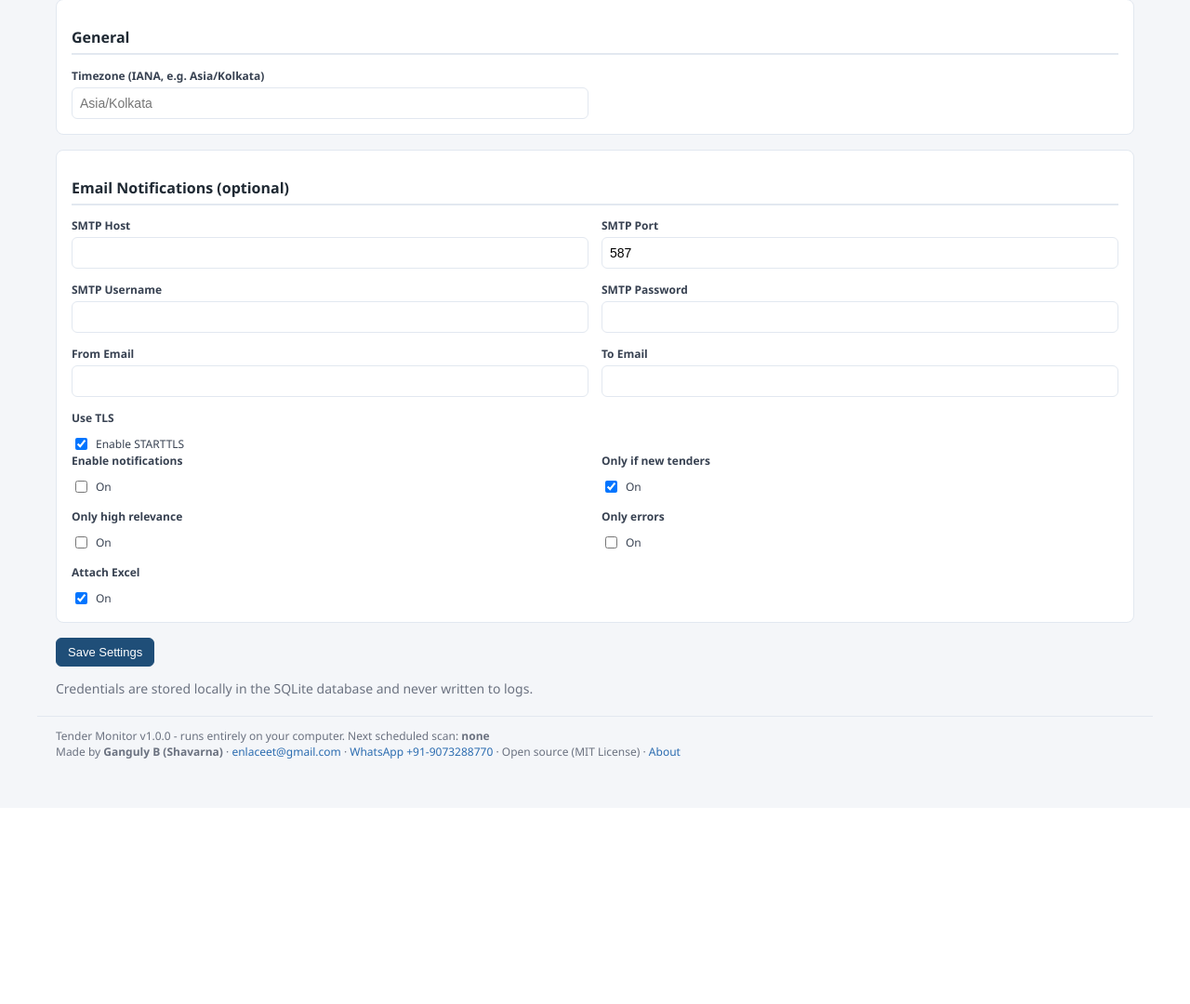
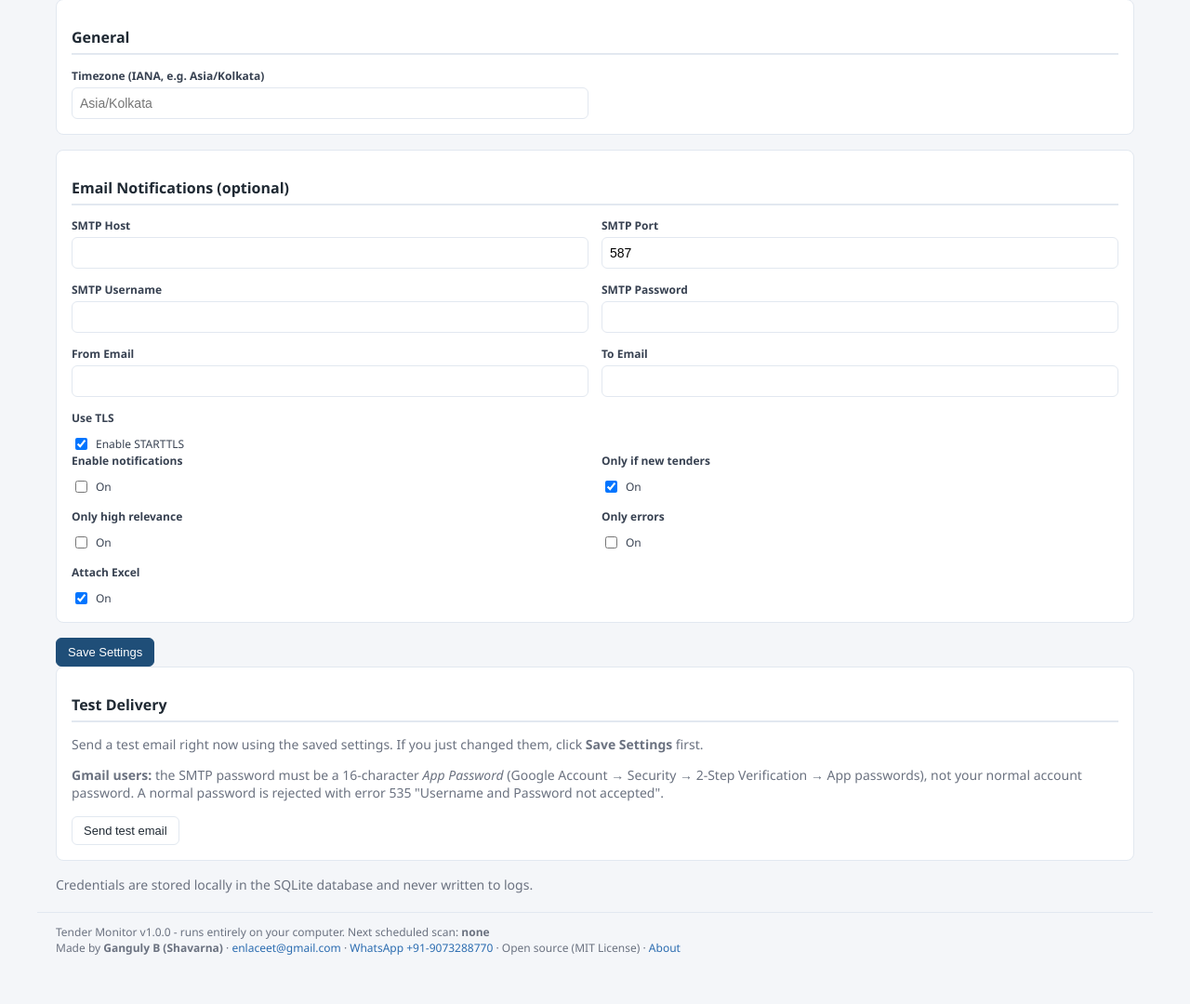
Before and after one commit to projectsaibg/tender-monitor, a FastAPI app: page /settings in a window 1280 px wide. Shown: the part 121-1201 px from the top of the page at 93% size. Before the commit the page ends 937 px from the top, so only its background shows below. Run offline with FastAPI, Linux system fonts and the light colour scheme; data that the repository does not hold is empty.

Commit message:
fix(notifications): email on every full scan + add test-email button
The daily summary email only fired from 'main.py --scan', so the dashboard 'Scan all now' button and in-app runs never emailed. Route all full scans through a shared scan_all_notify() path so the Excel report and summary email are sent consistently. Add a Settings 'Send test email' button (POST /api/test-email) so delivery can be verified without waiting for a scheduled run, with an inline note about Gmail's App Password requirement.

Co-Authored-By: Claude Opus 4.8 <noreply@anthropic.com>

```diff
--- a/app.py
+++ b/app.py
@@ -175,7 +175,7 @@ def create_app():
 
     @app.post("/scan/all")
     def scan_all_now():
-        _start_background(scan_service.scan_all, "manual")
+        _start_background(scan_service.scan_all_notify, "manual")
         return RedirectResponse("/", status_code=303)
 
     # --------------------------------------------------------------------- #
@@ -362,6 +362,18 @@ def create_app():
     def api_check_update():
         return JSONResponse(_jsonable(update_service.check_for_update(force=True)))
 
+    @app.post("/api/test-email")
+    def api_test_email():
+        """Send a test email using the saved settings; report the exact result."""
+        from services import notification_service
+        from utils.dates import now_tz
+        when = now_tz(ts.get_timezone_name()).strftime("%d %B %Y %H:%M")
+        result = notification_service.send_email(
+            "Tender Monitor: test email",
+            "This is a test email from Tender Monitor sent at %s.\n\n"
+            "If you received this, SMTP delivery is working correctly." % when)
+        return JSONResponse(result)
+
     return app
 
 
--- a/services/scan_service.py
+++ b/services/scan_service.py
@@ -273,7 +273,7 @@ def _notify_scan(portal, new_count, updated_count, doc_count, baseline_mode):
             "%d new, %d updated, %d documents downloaded." % (new_count, updated_count, doc_count))
 
 
-def scan_all(trigger="manual", fetch_fn=None, allow_private=None):
+def scan_all(trigger="manual", fetch_fn=None, allow_private=None, notify=False):
     portals = ts.list_portals(enabled_only=True)
     results = []
     for portal in portals:
@@ -295,4 +295,33 @@ def scan_all(trigger="manual", fetch_fn=None, allow_private=None):
         "documents": sum(r.get("documents", 0) for r in results),
         "results": results,
     }
+    if notify:
+        _finalize_notify(summary)
     return summary
+
+
+def scan_all_notify(trigger="manual", fetch_fn=None, allow_private=None):
+    """Scan all portals, then generate the report and send the summary email.
+
+    Used by the dashboard "Scan all now" button and the CLI ``--scan`` so every
+    full run reaches the same report/email path as Windows Task Scheduler.
+    """
+    return scan_all(trigger, fetch_fn, allow_private, notify=True)
+
+
+def _finalize_notify(summary):
+    """Generate the Excel report and send the summary email (best-effort)."""
+    from reports import excel_exporter
+    from services import notification_service
+    excel_path = None
+    try:
+        excel_path = excel_exporter.generate_report()
+    except Exception as exc:
+        log.error("Post-scan report generation failed: %s", exc)
+    summary["excel_path"] = excel_path
+    try:
+        summary["email_result"] = notification_service.maybe_send_summary(
+            summary, excel_path=excel_path)
+    except Exception as exc:
+        log.error("Post-scan notification failed: %s", exc)
+        summary["email_result"] = {"sent": False, "reason": str(exc)}
--- a/templates/settings.html
+++ b/templates/settings.html
@@ -33,5 +33,37 @@
 
   <div class="form-actions"><button type="submit" class="btn primary">Save Settings</button></div>
 </form>
+
+<section class="panel">
+  <h2>Test Delivery</h2>
+  <p class="muted">Send a test email right now using the saved settings. If you just changed them, click <strong>Save Settings</strong> first.</p>
+  <p class="muted"><strong>Gmail users:</strong> the SMTP password must be a 16-character <em>App Password</em>
+    (Google Account &rarr; Security &rarr; 2-Step Verification &rarr; App passwords), not your normal account
+    password. A normal password is rejected with error 535 "Username and Password not accepted".</p>
+  <div class="form-actions">
+    <button type="button" id="testEmailBtn" class="btn">Send test email</button>
+    <span id="testEmailResult" class="muted"></span>
+  </div>
+</section>
+
 <p class="muted">Credentials are stored locally in the SQLite database and never written to logs.</p>
+
+<script>
+  (function () {
+    var btn = document.getElementById("testEmailBtn");
+    var out = document.getElementById("testEmailResult");
+    if (!btn) return;
+    btn.addEventListener("click", function () {
+      btn.disabled = true;
+      out.textContent = "Sending...";
+      fetch("/api/test-email", { method: "POST" })
+        .then(function (r) { return r.json(); })
+        .then(function (d) {
+          out.textContent = d.sent ? "Sent successfully. Check the inbox." : ("Not sent: " + (d.reason || "unknown"));
+        })
+        .catch(function (e) { out.textContent = "Error: " + e; })
+        .then(function () { btn.disabled = false; });
+    });
+  })();
+</script>
 {% endblock %}
```
Also changed, not shown: main.py (+8 -14 lines).
